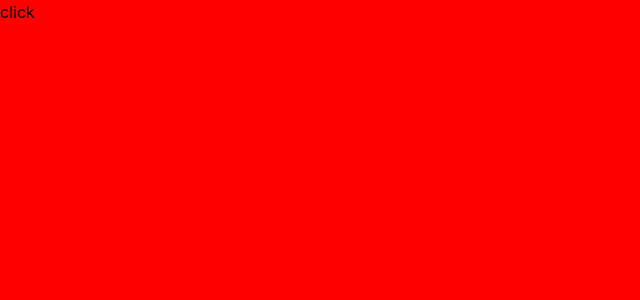
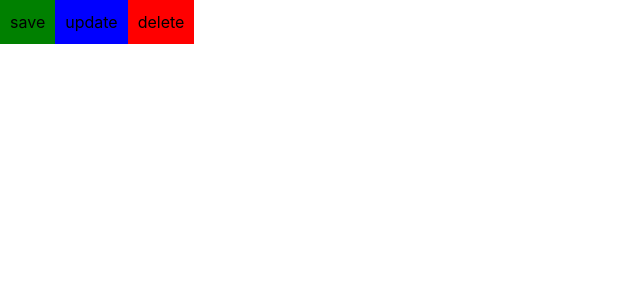
Before and after one commit to shifa-yasmin/react-advance-topic, a React (Vite) app: page / in a window 1280 px wide. Shown: the top 300 px of the page, without its empty margins (0-640 px from the left). Built offline with nearby package versions, Linux system fonts and the light colour scheme.

Commit message:
button update color

```diff
--- a/src/App.jsx
+++ b/src/App.jsx
@@ -1,17 +1,13 @@
-import React, { useState } from 'react'
+import React from 'react'
+import Button from './Button'
 
 const App = () => {
-  const [color,setColor]=useState("red");
-  const handle=()=>{
-    setColor((prev)=>prev==="red"?"pink":"red")
-  }
   return (
     <div>
-     <div style={{background:color ,height:"100vh"}}>
-    <button onClick={handle}>click</button>
+      <Button text="save" color="green">close</Button>
+      <Button text="update" color="blue">close</Button>
+      <Button text="delete" color="red">close</Button>
     </div>
-    </div>
-
   )
 }
 
--- /dev/null
+++ b/src/Button.jsx
@@ -0,0 +1,12 @@
+import React from 'react'
+
+const Button = ({text,color}) => {
+
+  return (
+    <button style={{background:color,padding:"10px"}}>
+        {text}
+    </button>
+  )
+}
+
+export default Button
```
